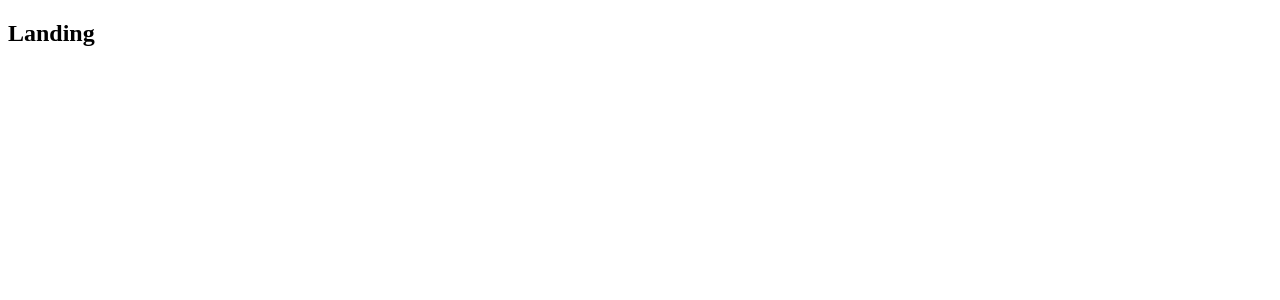
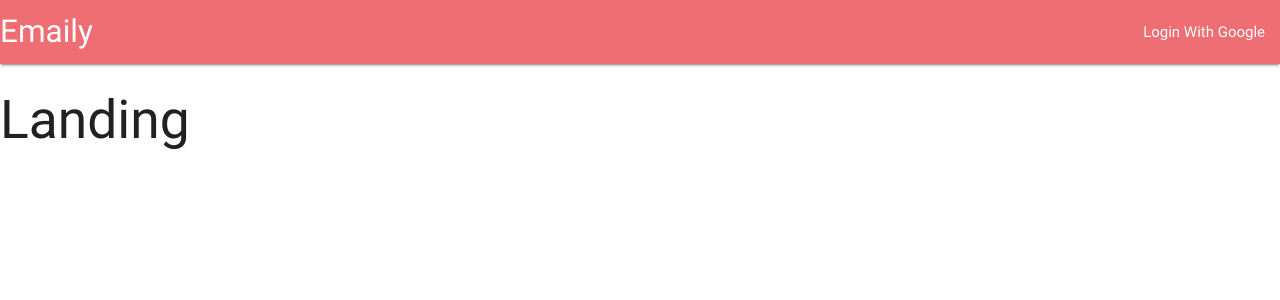
Before and after one commit to Omerdogan3/Node-React-Course, a React (Create React App) app in the folder client/: page / in a window 1280 px wide. Shown: the top 300 px of the page. Built offline with nearby package versions, Linux system fonts and the light colour scheme.

Commit message:
Materialize Css - Header Design

```diff
--- a/client/package.json
+++ b/client/package.json
@@ -8,6 +8,7 @@
     }
   },
   "dependencies": {
+    "materialize-css": "^0.100.2",
     "react": "^16.2.0",
     "react-dom": "^16.2.0",
     "react-redux": "^5.0.7",
--- a/client/src/components/App.js
+++ b/client/src/components/App.js
@@ -1,7 +1,8 @@
 import React from 'react';
 import {BrowserRouter, Route} from 'react-router-dom';
 
-const Header = () => <h2>Header</h2>;
+import Header from './Header';
+
 const Dashboard = () => <h2>Dashboard</h2>;
 const SurveyNew = () => <h2>SurveyNew</h2>;
 const Landing = () => <h2>Landing</h2>;
@@ -12,8 +13,10 @@
         <div>
             <BrowserRouter>
                 <div>
+                    <Header/>
                     <Route exact={true} path="/" component={Landing} />
-                    <Route path="/surveys" component={Dashboard}/>
+                    <Route exact path="/surveys" component={Dashboard}/>
+                    <Route path="/surveys/new" component={SurveyNew}/>
                 </div>
             </BrowserRouter>
         </div>
--- /dev/null
+++ b/client/src/components/Header.js
@@ -0,0 +1,20 @@
+import React, {Component} from 'react';
+
+class Header extends Component{
+    render(){
+        return(
+            <nav className="nav-wrapper">
+                <a className="left brand-logo">
+                    Emaily
+                </a>
+                <ul className="right">
+                    <li>
+                        <a>Login With Google</a>
+                    </li>
+                </ul>
+            </nav>
+        );
+    }
+}
+
+export default Header;
--- a/client/src/index.js
+++ b/client/src/index.js
@@ -1,3 +1,4 @@
+import 'materialize-css/dist/css/materialize.min.css';
 import React from 'react';
 import ReactDOM from 'react-dom';
 import {Provider} from 'react-redux';
```
Also changed, not shown: 1 other file (tests, documents, lock files or other folders).
